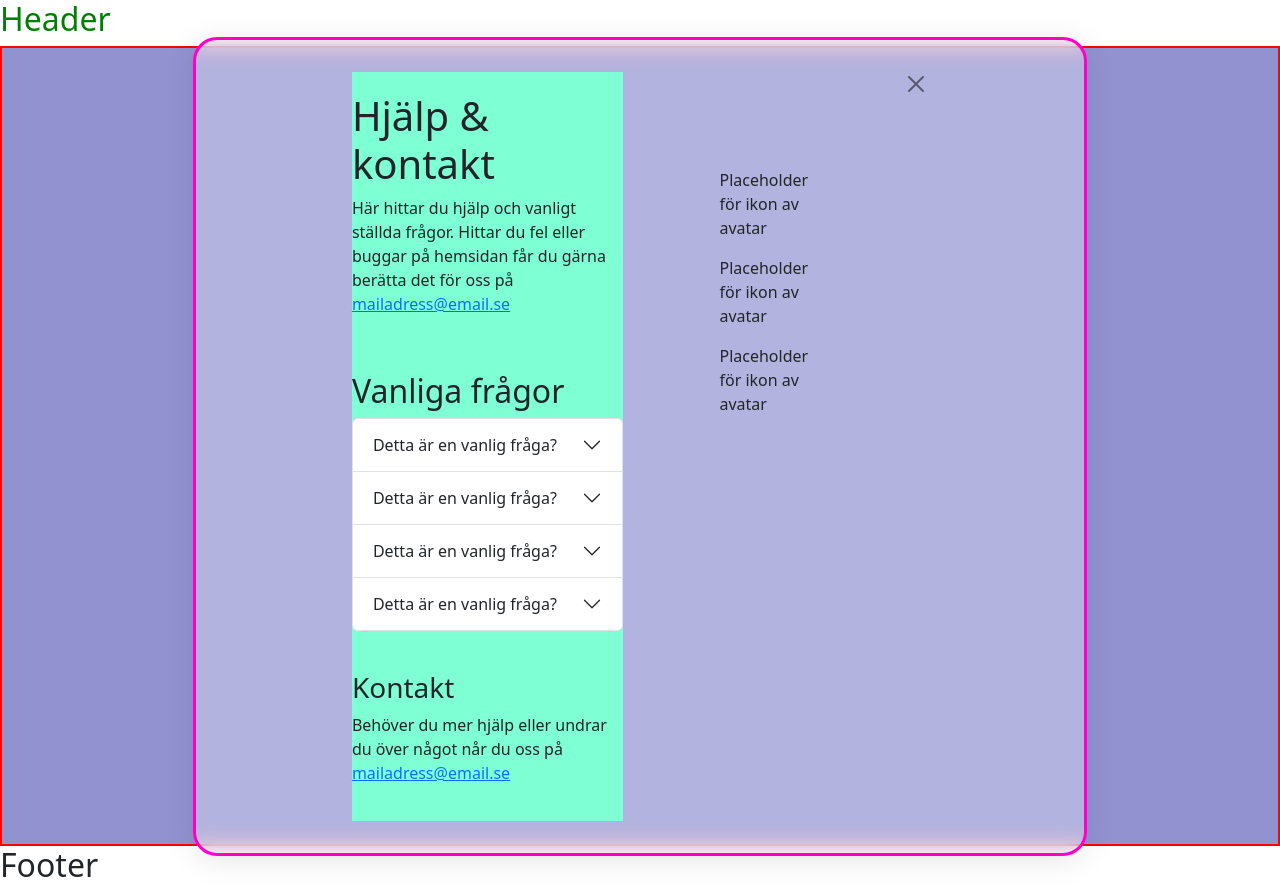
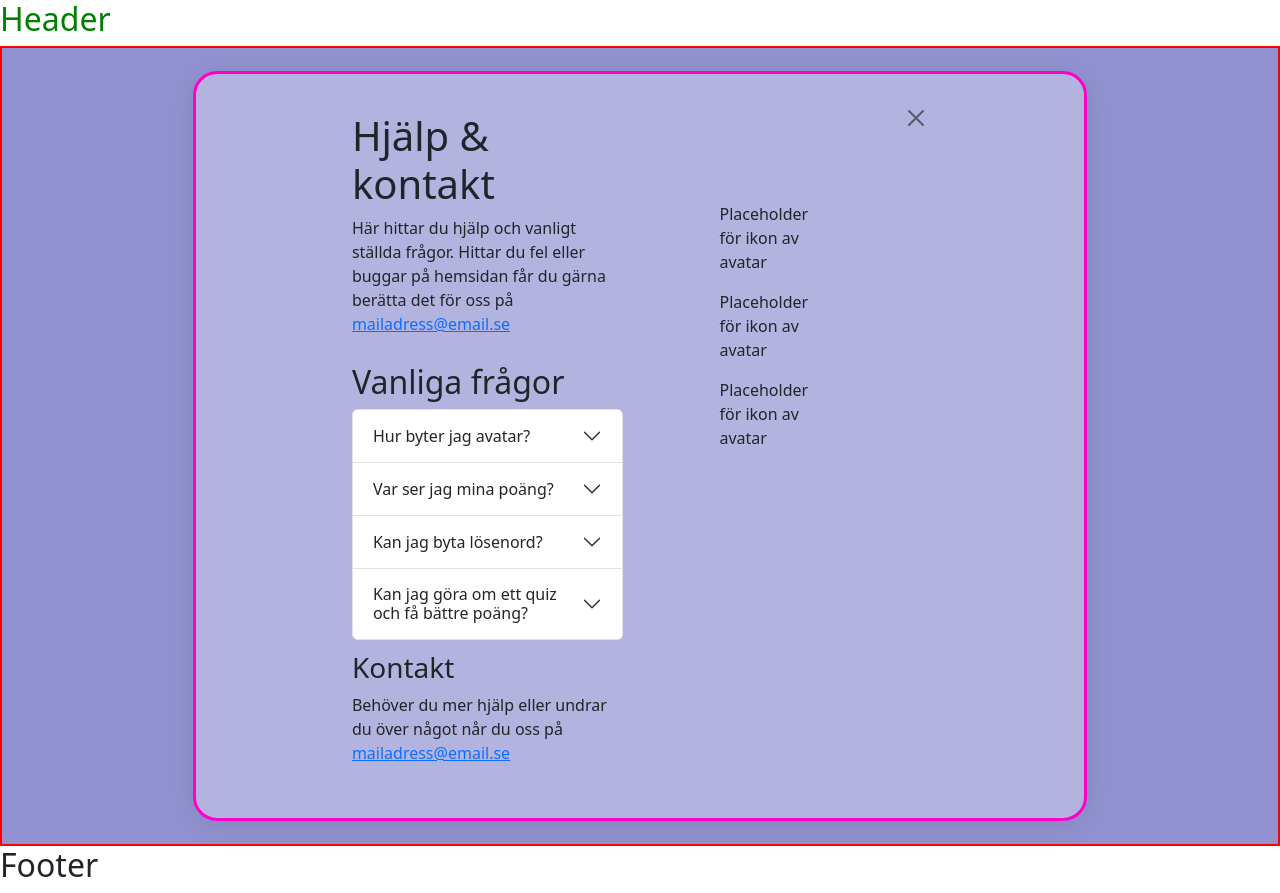
Before and after one commit to nilsneidenmark/klimatspelet, a React (Vite) app: page / in a window 1280 px wide. Built offline with nearby package versions, Linux system fonts and the light colour scheme.

Commit message:
HelpContact CSS

```diff
--- a/src/components/HelpContact/HelpContact.jsx
+++ b/src/components/HelpContact/HelpContact.jsx
@@ -22,7 +22,7 @@ export default function HelpContact() {
                     <Accordion className={styles.accordion}>
 
                         <Accordion.Item eventKey="0">
-                            <Accordion.Header>Detta är en vanlig fråga?</Accordion.Header>
+                            <Accordion.Header>Hur byter jag avatar?</Accordion.Header>
                                 <Accordion.Body>
                                 Lorem ipsum dolor sit amet, consectetur adipiscing elit, sed do
                                 eiusmod tempor incididunt ut labore et dolore magna aliqua. Ut enim ad
@@ -35,7 +35,7 @@ export default function HelpContact() {
                         </Accordion.Item>
 
                     <Accordion.Item eventKey="1">
-                        <Accordion.Header>Detta är en vanlig fråga?</Accordion.Header>
+                        <Accordion.Header>Var ser jag mina poäng?</Accordion.Header>
                             <Accordion.Body>
                             Lorem ipsum dolor sit amet, consectetur adipiscing elit, sed do
                             eiusmod tempor incididunt ut labore et dolore magna aliqua. Ut enim ad
@@ -48,7 +48,7 @@ export default function HelpContact() {
                     </Accordion.Item>
 
                     <Accordion.Item eventKey="2">
-                        <Accordion.Header>Detta är en vanlig fråga?</Accordion.Header>
+                        <Accordion.Header>Kan jag byta lösenord?</Accordion.Header>
                             <Accordion.Body>
                             Lorem ipsum dolor sit amet, consectetur adipiscing elit, sed do
                             eiusmod tempor incididunt ut labore et dolore magna aliqua. Ut enim ad
@@ -61,7 +61,7 @@ export default function HelpContact() {
                     </Accordion.Item>
 
                     <Accordion.Item eventKey="3">
-                        <Accordion.Header>Detta är en vanlig fråga?</Accordion.Header>
+                        <Accordion.Header>Kan jag göra om ett quiz och få bättre poäng?</Accordion.Header>
                             <Accordion.Body>
                             Lorem ipsum dolor sit amet, consectetur adipiscing elit, sed do
                             eiusmod tempor incididunt ut labore et dolore magna aliqua. Ut enim ad
--- a/src/components/HelpContact/helpcontact..module.css
+++ b/src/components/HelpContact/helpcontact..module.css
@@ -42,6 +42,5 @@ section > .flowRight {
 }
 
 article {
-  padding: 20px 0;
-  background-color: aquamarine;
+  padding: 2% 0;
 }/*# sourceMappingURL=helpcontact..module.css.map */
--- a/src/components/HelpContact/helpcontact..module.scss
+++ b/src/components/HelpContact/helpcontact..module.scss
@@ -9,6 +9,5 @@ section {
 }
 
 article {
-    padding: 20px 0;
-    background-color: aquamarine;
+    padding: 2% 0;
 }
```
Also changed, not shown: 1 other file (tests, documents, lock files or other folders).
